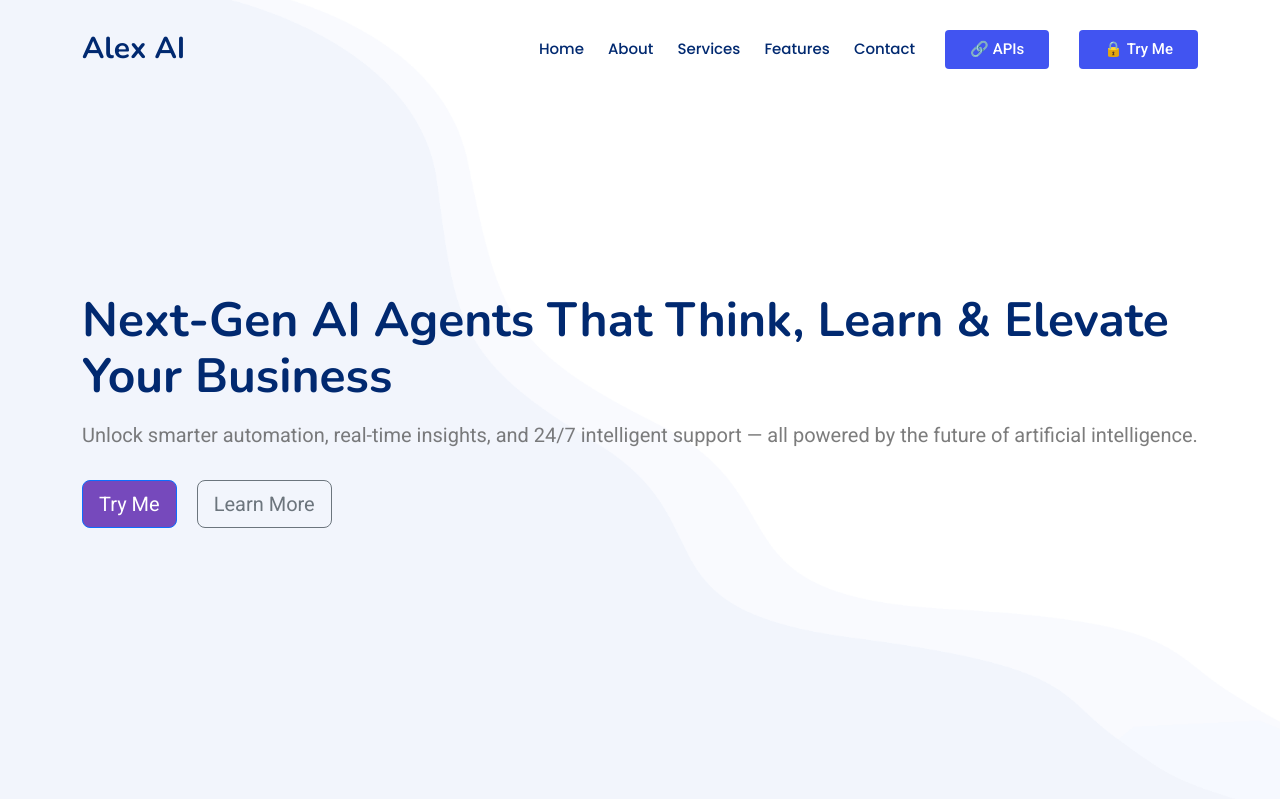
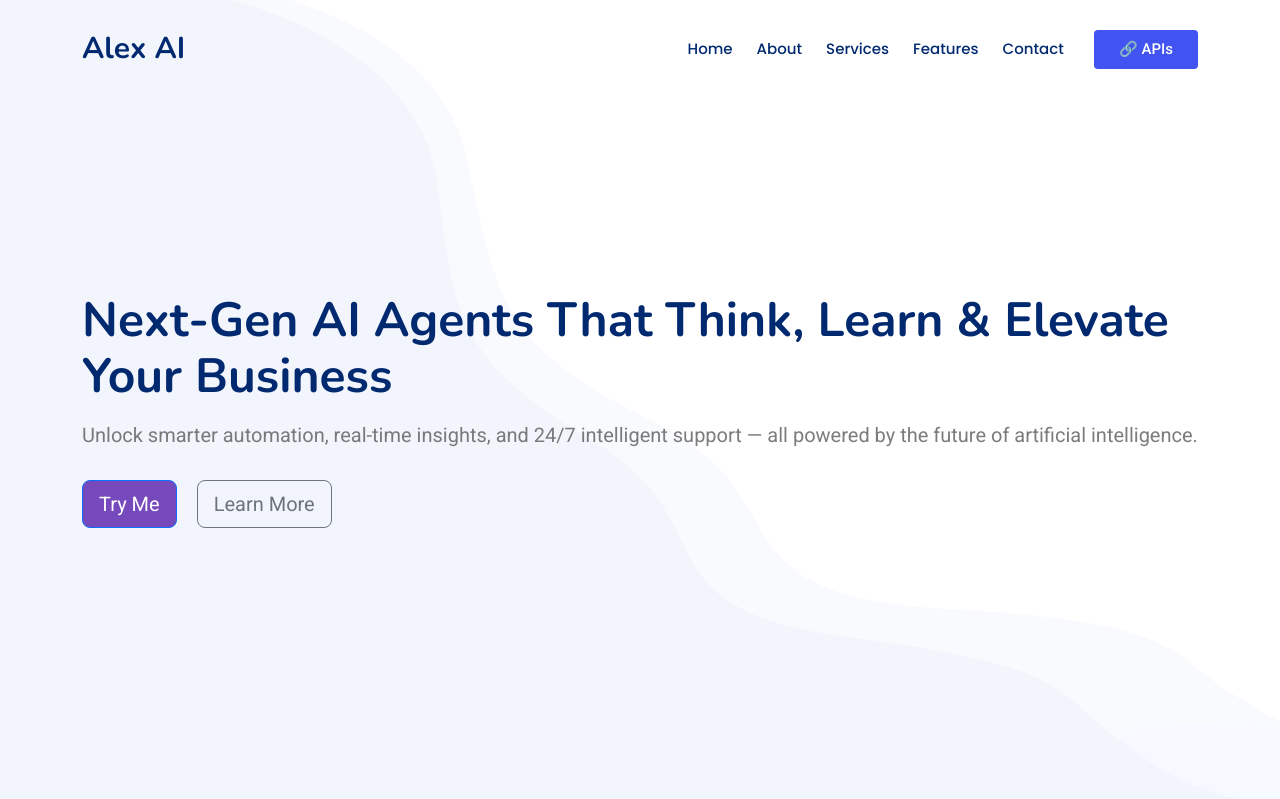
Before and after one commit to AI-ML-Prowork/alex_ai, a Django app: page / in a window 1280 px wide. Shown: the top 799 px of the page. Run offline with Django 5.2, Linux system fonts and the light colour scheme; some libraries are stand-ins or nearby versions.

```diff
--- a/templates/website/index.html
+++ b/templates/website/index.html
@@ -55,7 +55,7 @@
         <i class="mobile-nav-toggle d-xl-none bi bi-list"></i>
       </nav>
       <a href="https://alexai.readme.io/reference#/" class="btn-getstarted flex-md-shrink-0">🔗 APIs</a>
-      <a href="/auth/user-login" class="btn-getstarted outline-primary flex-md-shrink-0">🔒 Try Me</a>
+      {% comment %} <a href="/auth/user-login" class="btn-getstarted outline-primary flex-md-shrink-0">🔒 Try Me</a> {% endcomment %}
     </div>
   </header>
 
```
